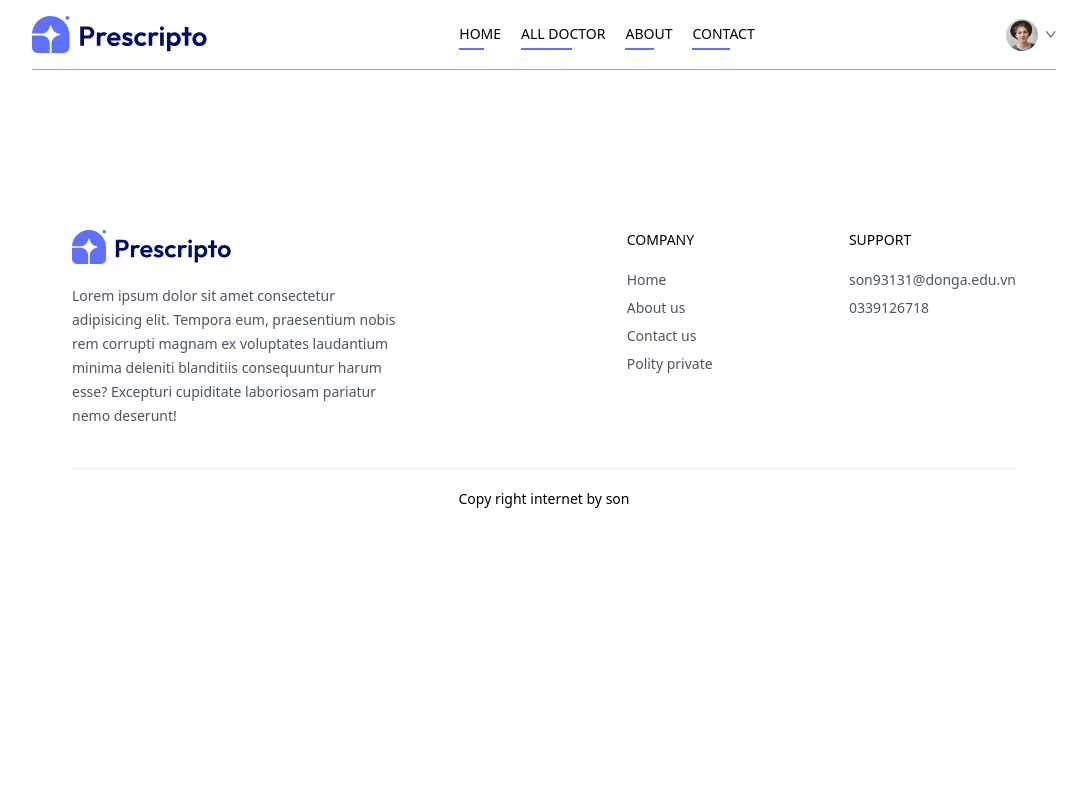
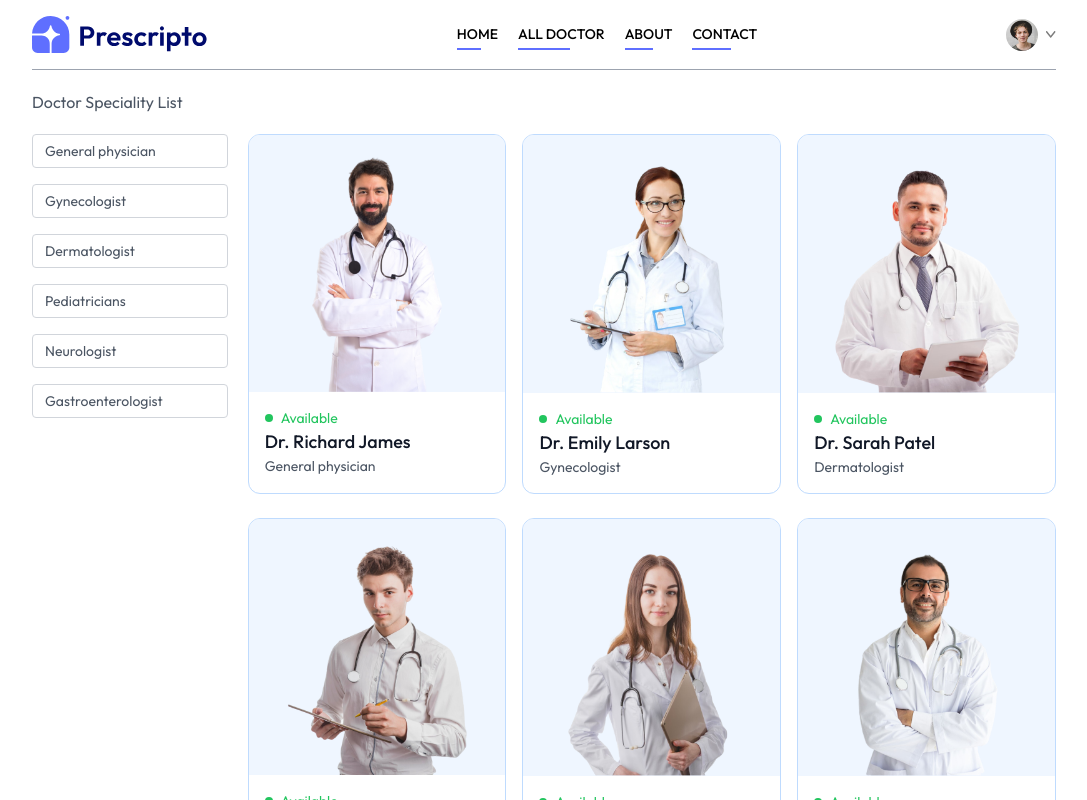
Before and after one commit to son93131-donga/Make-an-appointment, a React (Vite) app in the folder frontend/: page /doctors in a window 1280 px wide. Shown: the top 800 px of the page, without its empty margins (96-1183 px from the left). Built offline with nearby package versions, Linux system fonts and the light colour scheme.

Commit message:
all doctor page

```diff
--- a/frontend/src/App.jsx
+++ b/frontend/src/App.jsx
@@ -16,7 +16,7 @@ import Footer from './components/Footer'
 const App = () => {
   return (
 
-    console.log("App rendered"), // ✅ Kiểm tra trong Console
+    console.log("App jsx"), // ✅ Kiểm tra trong Console
 
 
       <div className='mx-4 sm:mx-[10%]'>
--- a/frontend/src/components/Navbar.jsx
+++ b/frontend/src/components/Navbar.jsx
@@ -16,7 +16,7 @@ const Navbar = () => {
 
   return (
     <div className='flex items-center justify-between text-sm py-4 mb-5 border-b border-b-gray-400'>
-      <img className='w-44 cursor-pointer ' src={assets.logo} alt="" />
+      <img onClick={()=>navigate('')} className='w-44 cursor-pointer ' src={assets.logo} alt="" />
       <ul className='hidden md:flex items-start gap-5 font-medium'>
         <NavLink to='/' >
             <li className='py-1' >HOME</li>
--- a/frontend/src/index.css
+++ b/frontend/src/index.css
@@ -1,7 +1,11 @@
+@import url('https://fonts.googleapis.com/css2?family=Outfit:wght@100..900&display=swap');
 @tailwind base;
 @tailwind components;
 @tailwind utilities;
 
+*{
+  font-family: Outfit;
+}
 
 .active hr{
   @apply block;
--- a/frontend/src/pages/Doctors.jsx
+++ b/frontend/src/pages/Doctors.jsx
@@ -1,9 +1,59 @@
-import React from 'react'
+import React, { useContext, useState, useEffect } from 'react'
+import { useNavigate, useParams } from 'react-router-dom';
+import { AppContext } from '../context/AppContext';
 
 const Doctors = () => {
+
+  const {speciality} = useParams()
+
+
+  console.log(speciality);
+  const [filterDoc,setFilterDoc] = useState([])
+  const navigate =  useNavigate()
+
+const {doctors} = useContext(AppContext)
+
+const applyFilter = () => {
+  if (speciality) {
+    setFilterDoc(doctors.filter(doc => doc.speciality === speciality))
+  } else {
+      setFilterDoc(doctors)
+  }
+}
+
+useEffect(()=> {
+applyFilter()
+}, [doctors,speciality])
+
   return (
     <div>
-
+      <p className='text-gray-600 '>Doctor Speciality List</p>
+      <div className='flex flex-col sm:flex-row items-start gap-5 mt-5'>
+        <div className=' flex flex-col gap-4 text-sm text-gray-600 '>
+          <p onClick={()=> speciality === 'General physician' ? navigate('/doctors') : navigate('/doctors/General physician') } className={`w-[94vw] sm:w-auto pl-3 py-1.5 pr-16 border border-gray-300 rounded transition-all cursor-pointer ${speciality === "General physician" ? "bg-indigo-100 text-black " : "" }`}>General physician</p>
+          <p onClick={()=> speciality === 'Gynecologist' ? navigate('/doctors') : navigate('/doctors/Gynecologist') } className={`w-[94vw] sm:w-auto pl-3 py-1.5 pr-16 border border-gray-300 rounded transition-all cursor-pointer ${speciality === "Gynecologist" ? "bg-indigo-100 text-black " : "" }`}>Gynecologist</p>
+          <p onClick={()=> speciality === 'Dermatologist' ? navigate('/doctors') : navigate('/doctors/Dermatologist') } className={`w-[94vw] sm:w-auto pl-3 py-1.5 pr-16 border border-gray-300 rounded transition-all cursor-pointer ${speciality === "Dermatologist" ? "bg-indigo-100 text-black " : "" }`}>Dermatologist</p>
+          <p onClick={()=> speciality === 'Pediatricians' ? navigate('/doctors') : navigate('/doctors/Pediatricians') } className={`w-[94vw] sm:w-auto pl-3 py-1.5 pr-16 border border-gray-300 rounded transition-all cursor-pointer ${speciality === "Pediatricians" ? "bg-indigo-100 text-black " : "" }`}>Pediatricians</p>
+          <p onClick={()=> speciality === 'Neurologist' ? navigate('/doctors') : navigate('/doctors/Neurologist') } className={`w-[94vw] sm:w-auto pl-3 py-1.5 pr-16 border border-gray-300 rounded transition-all cursor-pointer ${speciality === "Neurologist" ? "bg-indigo-100 text-black " : "" }`}>Neurologist</p>
+          <p onClick={()=> speciality === 'Gastroenterologist' ? navigate('/doctors') : navigate('/doctors/Gastroenterologist') } className={`w-[94vw] sm:w-auto pl-3 py-1.5 pr-16 border border-gray-300 rounded transition-all cursor-pointer ${speciality === "Gastroenterologist" ? "bg-indigo-100 text-black " : "" }`}>Gastroenterologist</p>
+        </div>
+        <div className='w-full grid grid-cols-auto gap-4 gap-y-6 '>
+          {
+              filterDoc.map((item, index)=>(
+                <div onClick={()=>navigate(`/appointment/${item._id}`)} className='border border-blue-200 rounded-xl overflow-hidden cursor-pointer hover:translate-y-[-10px] transition-all duration-500  ' key={index}>
+                    <img className='bg-blue-50 ' src={item.image} alt="" />
+                    <div className='p-4 '>
+                        <div className='flex items-center gap-2 text-sm text-center text-green-500  '>
+                            <p className='w-2 h-2 bg-green-500 rounded-full '></p><p>Available</p>
+                        </div>
+                        <p className='text-gray-900 text-lg font-medium '> {item.name} </p>
+                        <p className='text-gray-600 text-sm '> {item.speciality} </p>
+                    </div>
+                </div>
+            ))
+          }
+        </div>
+      </div>
     </div>
   )
 }
```
